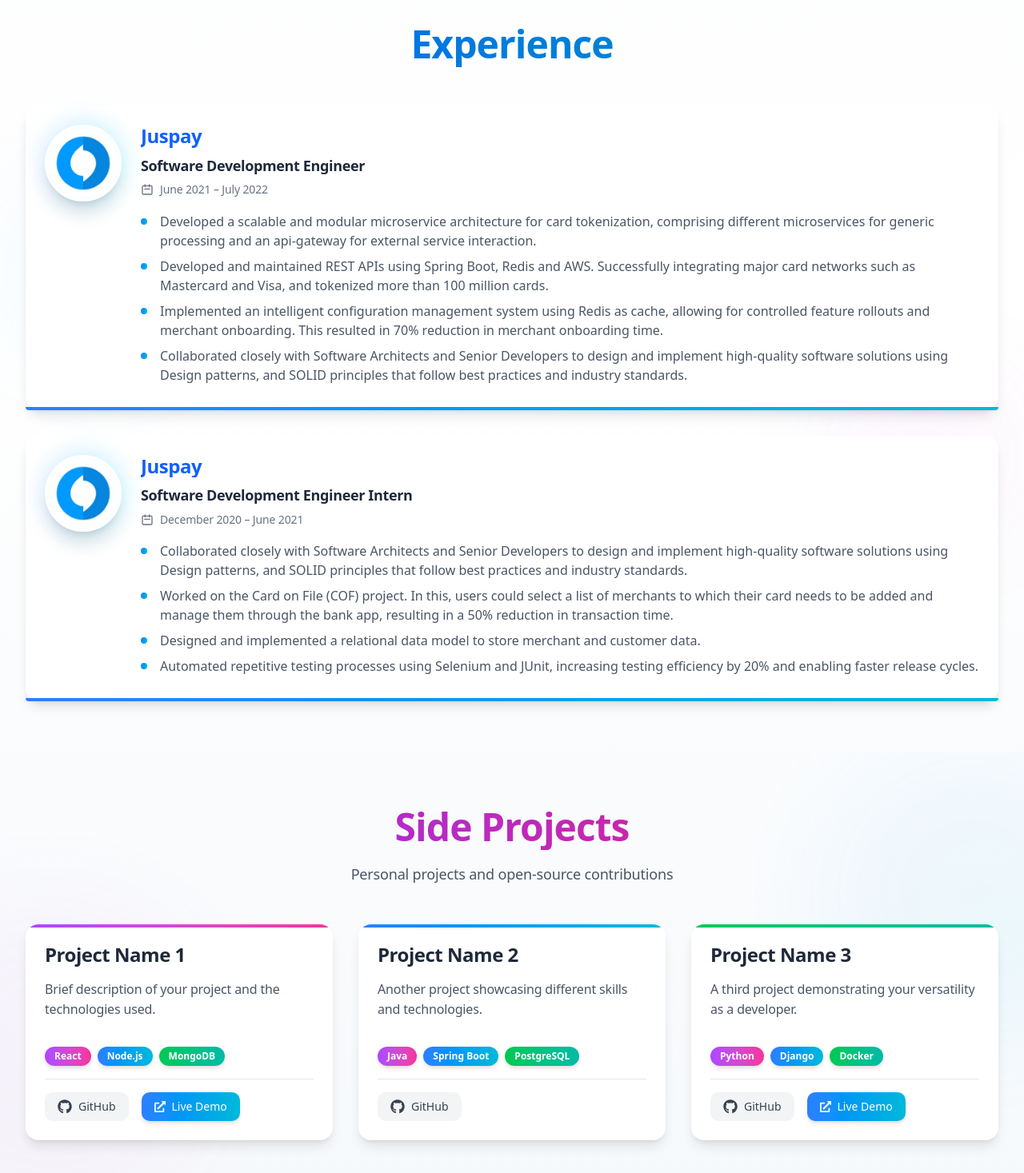
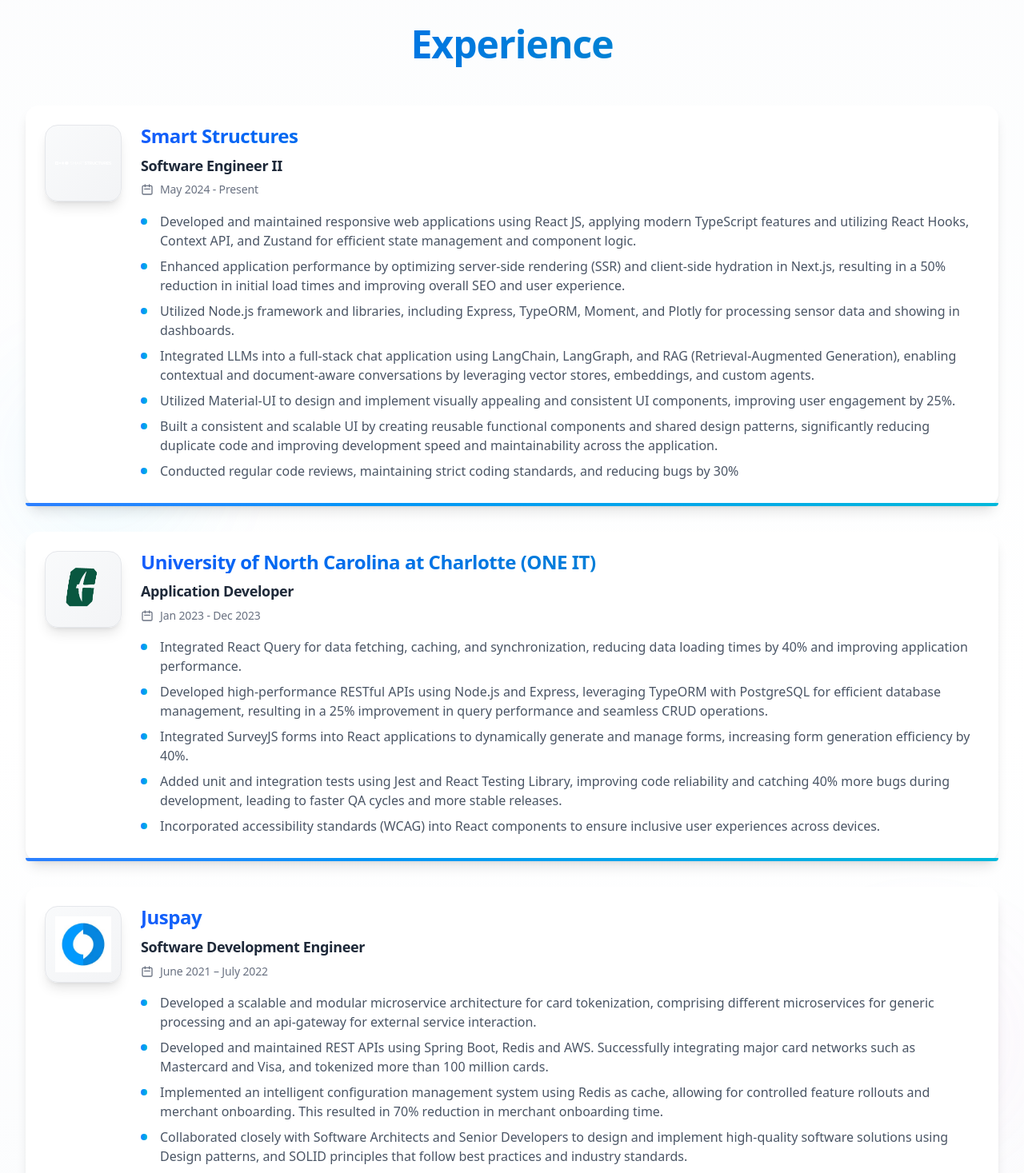
Before and after one commit to naganikhilbijjala/naganikhilbijjala.github.io, a Next.js app: page / in a window 1280 px wide. Shown: the part 1330-2797 px from the top of the page at 80% size. Built offline with nearby package versions, Linux system fonts and the light colour scheme; no server answers.

Commit message:
feat: add smart structures to experience

```diff
--- a/src/components/educationCard.tsx
+++ b/src/components/educationCard.tsx
@@ -49,15 +49,17 @@
             className="flex-shrink-0"
           >
             <div className="relative w-24 h-24 max-xl:w-20 max-xl:h-20 max-md:w-16 max-md:h-16">
-              <div className="absolute inset-0 bg-gradient-to-r from-blue-400 to-cyan-400 rounded-full blur-lg opacity-30 group-hover:opacity-50 transition-opacity duration-300" />
+              <div className="absolute inset-0 bg-gradient-to-br from-blue-500/10 to-cyan-500/10 rounded-2xl blur-md opacity-0 group-hover:opacity-100 transition-opacity duration-500" />
+              <div className="relative w-full h-full bg-gradient-to-br from-gray-50 to-gray-100 dark:from-gray-800 dark:to-gray-700 rounded-2xl shadow-lg border border-gray-200 dark:border-gray-600 p-3 flex items-center justify-center">
                 <Image
                   src={school.logo}
                   alt={school.schoolName}
                   width={96}
                   height={96}
-                className="relative object-cover w-full h-full rounded-full shadow-xl border-4 border-white dark:border-gray-700"
+                  className="object-contain w-full h-full"
                   unoptimized
                 />
+              </div>
             </div>
           </motion.div>
         )}
--- a/src/components/experienceCard.tsx
+++ b/src/components/experienceCard.tsx
@@ -52,15 +52,17 @@
             className="flex-shrink-0"
           >
             <div className="relative w-24 h-24 max-xl:w-20 max-xl:h-20 max-md:w-16 max-md:h-16">
-              <div className="absolute inset-0 bg-gradient-to-r from-blue-400 to-cyan-400 rounded-full blur-lg opacity-30 group-hover:opacity-50 transition-opacity duration-300" />
+              <div className="absolute inset-0 bg-gradient-to-br from-blue-500/10 to-cyan-500/10 rounded-2xl blur-md opacity-0 group-hover:opacity-100 transition-opacity duration-500" />
+              <div className="relative w-full h-full bg-gradient-to-br from-gray-50 to-gray-100 dark:from-gray-800 dark:to-gray-700 rounded-2xl shadow-lg border border-gray-200 dark:border-gray-600 p-3 flex items-center justify-center">
                 <Image
                   src={cardInfo.companylogo}
                   alt={cardInfo.company}
                   width={96}
                   height={96}
-                className="relative object-cover w-full h-full rounded-full shadow-xl border-4 border-white dark:border-gray-700"
+                  className="object-contain w-full h-full"
                   unoptimized
                 />
+              </div>
             </div>
           </motion.div>
         )}
--- a/src/containers/contact/Contact.tsx
+++ b/src/containers/contact/Contact.tsx
@@ -94,7 +94,7 @@
                     <p className="text-sm text-gray-500 dark:text-gray-400">
                       Email
                     </p>
-                    <p className="text-lg font-semibold break-all">
+                    <p className="text-lg font-semibold break-all text-gray-900 dark:text-white">
                       {contactInfo.email_address}
                     </p>
                   </div>
--- a/src/containers/sideProjects/SideProjects.tsx
+++ b/src/containers/sideProjects/SideProjects.tsx
@@ -6,12 +6,12 @@
 export default function SideProjects() {
   const projects = [
     {
-      name: "Project Name 1",
+      name: "BioCraft - Bio Data Builder",
       description:
-        "Brief description of your project and the technologies used.",
-      techStack: ["React", "Node.js", "MongoDB"],
-      githubLink: "https://github.com/yourusername/project1",
-      liveLink: "https://project1.com"
+        "A modern web application for creating professional bio data PDFs for marriage proposals with customizable templates and instant PDF generation.",
+      techStack: ["Next.js", "TypeScript", "Tailwind CSS"],
+      githubLink: "https://github.com/naganikhilbijjala/bio-data-builder",
+      liveLink: "https://bio-data-builder.vercel.app/"
     },
     {
       name: "Project Name 2",
--- a/src/portfolio.ts
+++ b/src/portfolio.ts
@@ -301,7 +301,7 @@
       schoolName: "Jawaharlal Nehru Technological University",
       logo: "/images/jntuLogo.png",
       subHeader: "Bachelor of Technology in Computer Science",
-      duration: "September 2017 - April 2021"
+      duration: "July 2017 - May 2021"
       // desc: "Ranked top 10% in the program. Took courses about Software Engineering, Web Security, Operating Systems, ...",
       // descBullets: ["Lorem ipsum dolor sit amet, consectetur adipiscing elit"]
     }
@@ -334,6 +334,34 @@
 const workExperiences: WorkExperiences = {
   display: true, //Set it to true to show workExperiences Section
   experience: [
+    {
+      role: "Software Engineer II",
+      company: "Smart Structures",
+      companylogo: "/images/smartStructuresLogo.png",
+      date: "May 2024 - Present",
+      descBullets: [
+        "Developed and maintained responsive web applications using React JS, applying modern TypeScript features and  utilizing React Hooks, Context API, and Zustand for efficient state management and component logic.",
+        "Enhanced application performance by optimizing server-side rendering (SSR) and client-side hydration in Next.js,  resulting in a 50% reduction in initial load times and improving overall SEO and user experience.",
+        "Utilized Node.js framework and libraries, including Express, TypeORM, Moment, and Plotly for processing sensor data  and showing in dashboards.",
+        "Integrated LLMs into a full-stack chat application using LangChain, LangGraph, and RAG (Retrieval-Augmented Generation), enabling contextual and document-aware conversations by leveraging vector stores, embeddings, and  custom agents.",
+        "Utilized Material-UI to design and implement visually appealing and consistent UI components, improving user  engagement by 25%.",
+        "Built a consistent and scalable UI by creating reusable functional components and shared design patterns, significantly reducing duplicate code and improving development speed and maintainability across the application.",
+        "Conducted regular code reviews, maintaining strict coding standards, and reducing bugs by 30%"
+      ]
+    },
+    {
+      role: "Application Developer",
+      company: "University of North Carolina at Charlotte (ONE IT)",
+      companylogo: "/images/unccLogo.png",
+      date: "Jan 2023 - Dec 2023",
+      descBullets: [
+        "Integrated React Query for data fetching, caching, and synchronization, reducing data loading times by 40% and improving application performance.",
+        "Developed high-performance RESTful APIs using Node.js and Express, leveraging TypeORM with PostgreSQL for efficient database management, resulting in a 25% improvement in query performance and seamless CRUD operations.",
+        "Integrated SurveyJS forms into React applications to dynamically generate and manage forms, increasing form generation efficiency by 40%.",
+        "Added unit and integration tests using Jest and React Testing Library, improving code reliability and catching 40% more bugs during development, leading to faster QA cycles and more stable releases.",
+        "Incorporated accessibility standards (WCAG) into React components to ensure inclusive user experiences across devices."
+      ]
+    },
     {
       role: "Software Development Engineer",
       company: "Juspay",
@@ -385,15 +413,18 @@
   // subtitle: "SOME STARTUPS AND COMPANIES THAT I HELPED TO CREATE THEIR TECH",
   projects: [
     {
-      image: "/images/saayaHealthLogo.webp",
-      projectName: "Saayahealth",
-      projectDesc: "Lorem ipsum dolor sit amet, consectetur adipiscing elit",
+      image: "/images/bioDataBuilderLogo.png",
+      projectName: "BioCraft - Bio Data Builder",
+      projectDesc: "A modern web application for creating professional bio data PDFs for marriage proposals. Features customizable templates, instant PDF generation, and secure data handling. Built with Next.js, TypeScript, and Tailwind CSS.",
       footerLink: [
         {
           name: "Visit Website",
-          url: "http://saayahealth.com/"
+          url: "https://bio-data-builder.vercel.app/"
+        },
+        {
+          name: "View on GitHub",
+          url: "https://github.com/naganikhilbijjala/bio-data-builder"
         }
-        //  you can add extra buttons here.
       ]
     },
     {
```
Also changed, not shown: public/images/smartStructuresLogo.png (added). Lines whose indentation alone changed are shown as unchanged.
